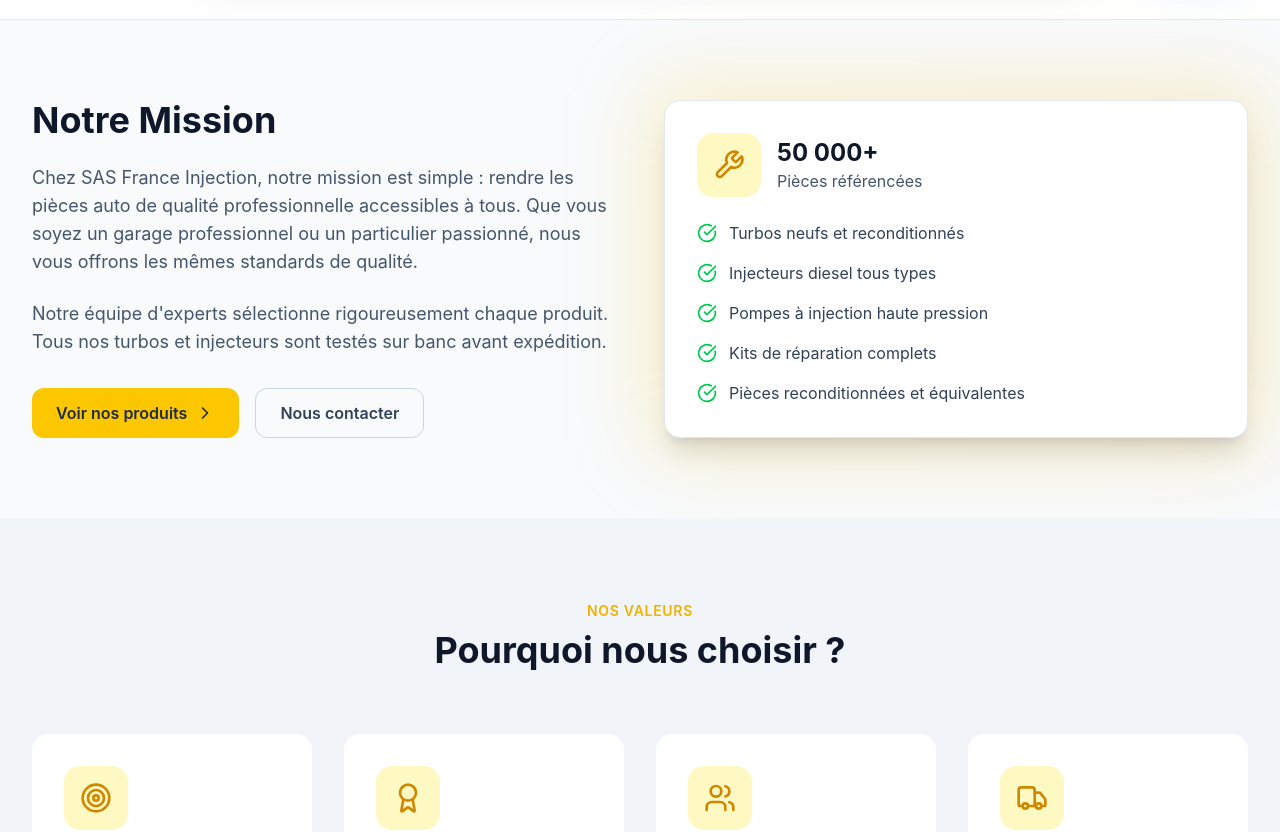
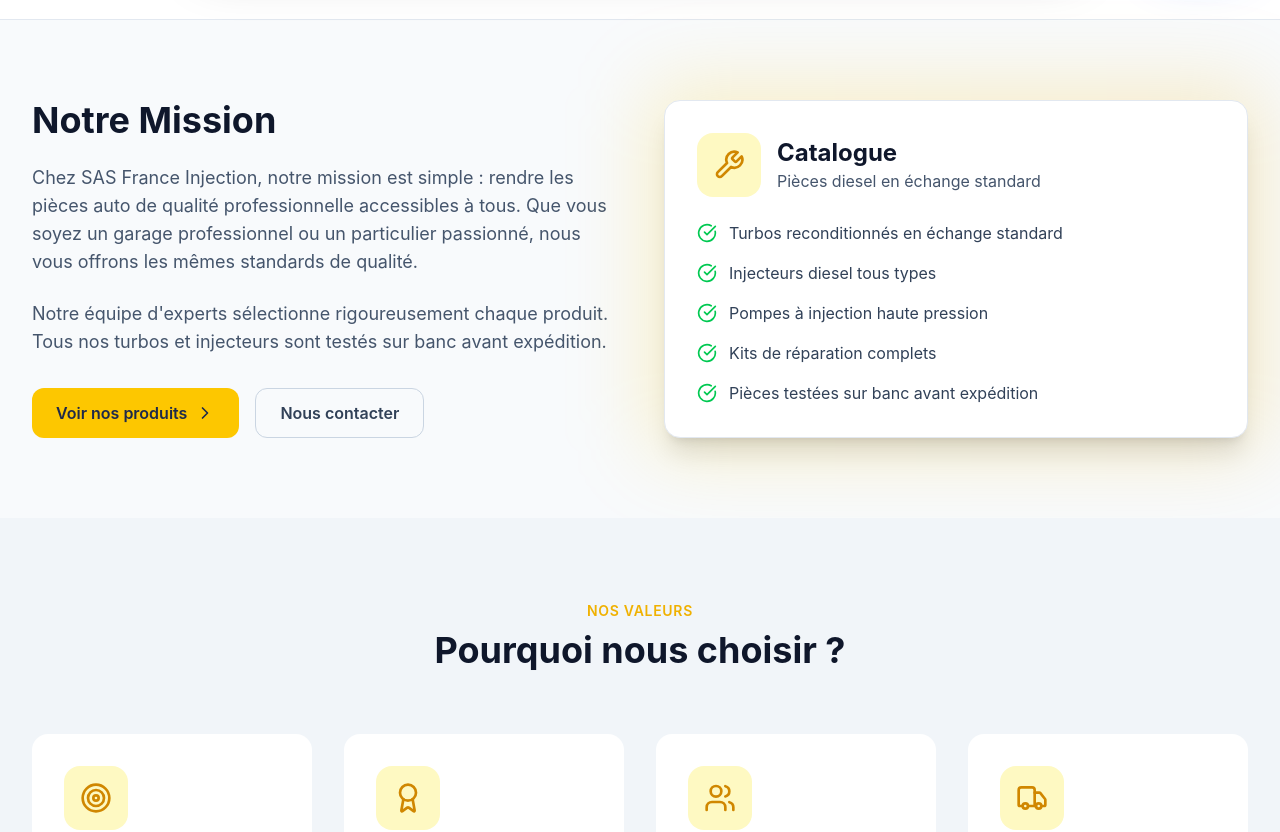
Before and after one commit to BigBonny/diesel-injecteurs, a Next.js app: page /apropos in a window 1280 px wide. Shown: the part 820-1652 px from the top of the page. Built offline with nearby package versions, Linux system fonts and the light colour scheme.

Commit message:
fix: remove all fake/unverifiable claims - remove 50 000+ pieces, 15 ans d'excellence, 100 ans d'experience, 25+ experts, 98% satisfaction, brand name claims, 'neuf' references, fix ChatWidget fake phone and stock count, update metadata authors to SAS France Injection

```diff
--- a/src/app/apropos/page.tsx
+++ b/src/app/apropos/page.tsx
@@ -71,8 +71,8 @@ export default function AboutPage() {
             </span>
           </h1>
           <p className="text-xl text-slate-300 max-w-3xl mx-auto">
-            Solution fiable et rapide pour votre moteur diesel avec nos injecteurs Bosch, Delphi, Siemens et Denso.
-            Qualité garantie et performance optimale.
+            Spécialiste de la pièce diesel en échange standard.
+            Turbos, injecteurs et pompes reconditionnés, testés et garantis.
           </p>
         </div>
       </section>
@@ -124,17 +124,17 @@ export default function AboutPage() {
                     <Wrench className="w-8 h-8 text-yellow-600" />
                   </div>
                   <div>
-                    <div className="text-2xl font-bold text-slate-900">50 000+</div>
-                    <div className="text-slate-600">Pièces référencées</div>
+                        <div className="text-2xl font-bold text-slate-900">Catalogue</div>
+                    <div className="text-slate-600">Pièces diesel en échange standard</div>
                   </div>
                 </div>
                 <div className="space-y-4">
                   {[
-                    'Turbos neufs et reconditionnés',
+                    'Turbos reconditionnés en échange standard',
                     'Injecteurs diesel tous types',
                     'Pompes à injection haute pression',
                     'Kits de réparation complets',
-                    'Pièces reconditionnées et équivalentes'
+                    'Pièces testées sur banc avant expédition'
                   ].map((item, i) => (
                     <div key={i} className="flex items-center gap-3">
                       <CheckCircle className="w-5 h-5 text-green-500 shrink-0" />
@@ -174,7 +174,7 @@ export default function AboutPage() {
         <div className="max-w-7xl mx-auto px-4 sm:px-6 lg:px-8">
           <div className="text-center mb-16">
             <span className="text-yellow-500 font-semibold text-sm uppercase tracking-wider">Notre histoire</span>
-            <h2 className="text-4xl font-bold text-slate-900 mt-2">15 ans d&apos;excellence</h2>
+            <h2 className="text-4xl font-bold text-slate-900 mt-2">Depuis 2019</h2>
           </div>
           <div className="relative">
             <div className="absolute left-1/2 -translate-x-1/2 h-full w-0.5 bg-yellow-300 hidden md:block" />
@@ -206,17 +206,17 @@ export default function AboutPage() {
                 Une équipe d&apos;<span className="text-yellow-400">experts passionnés</span>
               </h2>
               <p className="text-lg text-slate-400 mb-8">
-                Nos techniciens et ingénieurs cumulent plus de 100 ans d&apos;expérience combinée dans le diesel.
-                Chaque membre de l&apos;équipe partage une passion commune : vous offrir le meilleur service possible.
+                Notre équipe met son expertise du diesel au service de chaque client.
+                Chaque pièce est inspectée et testée avant expédition pour garantir sa fiabilité.
               </p>
               <div className="grid grid-cols-2 gap-6">
                 <div className="bg-white/5 backdrop-blur-sm rounded-xl p-6 border border-white/10">
-                  <div className="text-3xl font-bold text-yellow-400 mb-2">25+</div>
-                  <div className="text-slate-400">Experts techniques</div>
+                  <div className="text-3xl font-bold text-yellow-400 mb-2">2 ans</div>
+                  <div className="text-slate-400">Garantie produits</div>
                 </div>
                 <div className="bg-white/5 backdrop-blur-sm rounded-xl p-6 border border-white/10">
-                  <div className="text-3xl font-bold text-yellow-300 mb-2">98%</div>
-                  <div className="text-slate-400">Taux de satisfaction</div>
+                  <div className="text-3xl font-bold text-yellow-300 mb-2">Échange</div>
+                  <div className="text-slate-400">Standard reconditionné</div>
                 </div>
               </div>
             </div>
@@ -229,7 +229,7 @@ export default function AboutPage() {
               <div className="bg-white/10 backdrop-blur-sm rounded-2xl p-6 border border-white/20 mt-8">
                 <Shield className="w-10 h-10 text-green-400 mb-4" />
                 <h3 className="text-lg font-semibold mb-2">Garantie 2 ans</h3>
-                <p className="text-slate-400 text-sm">Sérénité totale avec notre garantie pièces et main d&apos;œuvre</p>
+                <p className="text-slate-400 text-sm">Sérénité totale avec notre garantie sur les défauts de fabrication</p>
               </div>
               <div className="bg-white/10 backdrop-blur-sm rounded-2xl p-6 border border-white/20">
                 <Clock className="w-10 h-10 text-blue-400 mb-4" />
--- a/src/app/layout.tsx
+++ b/src/app/layout.tsx
@@ -30,9 +30,9 @@ export const metadata: Metadata = {
   },
   description: "Spécialiste turbo, injecteur et pompe haute pression diesel reconditionnés. Échange standard, garantie 2 ans, livraison 24-48h, consigne remboursée.",
   keywords: ["turbo diesel", "injecteur diesel", "pompe haute pression", "échange standard", "turbo reconditionné", "injecteur Bosch", "pièces auto diesel", "CHRA", "consigne turbo"],
-  authors: [{ name: "Diesel Turbo Injection" }],
-  creator: "Diesel Turbo Injection",
-  publisher: "Diesel Turbo Injection",
+  authors: [{ name: "SAS France Injection" }],
+  creator: "SAS France Injection",
+  publisher: "SAS France Injection",
   metadataBase: new URL("https://diesel-turbo-injection.com"),
   icons: {
     icon: [
--- a/src/app/page.tsx
+++ b/src/app/page.tsx
@@ -94,7 +94,7 @@ function useScrollReveal<T extends HTMLElement>() {
 export default function Home() {
 
   const categories = [
-    { name: 'Turbos', icon: Zap, color: 'bg-blue-500', description: 'Turbos reconditionnés et neufs' },
+    { name: 'Turbos', icon: Zap, color: 'bg-blue-500', description: 'Turbos reconditionnés en échange standard' },
     { name: 'Injecteurs', icon: Wrench, color: 'bg-green-500', description: 'Injecteurs diesel haute qualité' },
     { name: 'Pompes', icon: Package, color: 'bg-purple-500', description: 'Pompes à injection' },
     { name: 'Kits', icon: Car, color: 'bg-orange-500', description: 'Kits de réparation complets' },
@@ -248,7 +248,7 @@ export default function Home() {
             <span className="text-yellow-500 font-bold text-sm uppercase tracking-[0.2em]">Injecteur échange standard & turbo pas cher</span>
             <h2 className="text-2xl md:text-4xl font-black text-slate-900 mt-3">Solution fiable et rapide pour votre moteur diesel</h2>
             <p className="text-slate-500 mt-4 max-w-3xl mx-auto">
-              Nos injecteurs Bosch, Delphi, Siemens et Denso. Qualité garantie et performance optimale.
+              Nos injecteurs et turbos reconditionnés en échange standard. Qualité garantie et performance optimale.
             </p>
           </div>
 
@@ -302,7 +302,7 @@ export default function Home() {
               <div className="w-12 h-12 bg-yellow-400 rounded-xl flex items-center justify-center mb-6">
                 <Star className="w-6 h-6 text-[#1e2a4a]" />
               </div>
-              <h3 className="text-xl font-bold text-white mb-6">Marques disponibles</h3>
+              <h3 className="text-xl font-bold text-white mb-6">Marques prises en charge</h3>
               <div className="grid grid-cols-2 gap-3">
                 {['Bosch', 'Delphi', 'Siemens', 'Denso'].map((brand) => (
                   <div key={brand} className="bg-white/10 rounded-xl p-3 text-center border border-white/10">
@@ -387,7 +387,7 @@ export default function Home() {
             {/* Connector line desktop */}
             <div className="hidden md:block absolute top-14 left-[calc(16.66%+1rem)] right-[calc(16.66%+1rem)] h-0.5 bg-linear-to-r from-yellow-400 to-blue-500 z-0" />
             {[
-              { step: '01', icon: Search, title: 'Trouvez votre pièce', desc: 'Recherchez par immatriculation, marque ou référence. Notre catalogue couvre 50 000+ références.' },
+              { step: '01', icon: Search, title: 'Trouvez votre pièce', desc: 'Recherchez par immatriculation, marque ou référence. Notre catalogue couvre un large choix de pièces diesel.' },
               { step: '02', icon: ShoppingCart, title: 'Commandez en ligne', desc: 'Paiement sécurisé, 3x sans frais. Vous recevez une confirmation immédiate par email ou SMS.' },
               { step: '03', icon: Package, title: 'Livraison express', desc: 'Expédié le jour même avant 14h. Emballé avec soin, suivi en temps réel. Livraison 24-48h.' },
             ].map(({ step, icon: Icon, title, desc }) => (
@@ -775,7 +775,7 @@ function FaqSection() {
   const faqs = [
     {
       q: 'Quelle est la différence entre une pièce neuve et reconditionnée ?',
-      a: 'Une pièce reconditionnée (échange standard) est une pièce usagée remise à neuf. Elle est démontée, nettoyée, les composants usés remplacés, puis testée sur banc. Le résultat est identique à une pièce neuve pour 30 à 60% moins cher.',
+      a: 'Une pièce reconditionnée (échange standard) est une pièce usagée remise à neuf. Elle est démontée, nettoyée, les composants usés remplacés, puis testée sur banc. Le résultat est une pièce fonctionnellement équivalente à une pièce neuve, à un prix plus avantageux.',
     },
     {
       q: 'Qu\'est-ce que la consigne et comment fonctionne-t-elle ?',
@@ -791,7 +791,7 @@ function FaqSection() {
     },
     {
       q: 'Quelle garantie avez-vous sur vos pièces ?',
-      a: 'Toutes nos pièces sont garanties 2 ans, qu\'elles soient neuves ou reconditionnées. En cas de défaillance, nous remplaçons ou remboursons la pièce sans frais. La garantie couvre les défauts de fabrication et de reconditionnement.',
+      a: 'Toutes nos pièces reconditionnées sont garanties 2 ans. En cas de défaillance, nous remplaçons ou remboursons la pièce sans frais. La garantie couvre les défauts de fabrication et de reconditionnement.',
     },
     {
       q: 'Puis-je payer en plusieurs fois ?',
--- a/src/components/ChatWidget.tsx
+++ b/src/components/ChatWidget.tsx
@@ -50,11 +50,11 @@ export default function ChatWidget() {
     const lowerText = userText.toLowerCase();
 
     if (lowerText.includes('turbo') || lowerText.includes('turbos')) {
-      return "🔧 Nous avons +5,000 turbos en stock ! Pour vous aider au mieux, pourriez-vous me donner :\n\n• La marque et modèle de votre véhicule\n• L'année de mise en circulation\n• La puissance du moteur\n\nOu appelez-nous au +33 1 23 45 67 89 pour une assistance immédiate.";
+      return "🔧 Nous avons un large choix de turbos reconditionnés ! Pour vous aider au mieux, pourriez-vous me donner :\n\n• La marque et modèle de votre véhicule\n• L'année de mise en circulation\n• La puissance du moteur\n\nOu appelez-nous au 01 72 51 76 65 pour une assistance immédiate.";
     }
 
     if (lowerText.includes('injecteur') || lowerText.includes('injecteurs') || lowerText.includes('prix')) {
-      return "💰 Nos injecteurs reconditionnés commencent à 79€ (garantie 2 ans incluses).\n\nLes prix varient selon :\n• La marque (Bosch, Delphi, Denso...)\n• Le type de moteur\n• Échange standard ou neuf\n\nConsultez notre catalogue ou demandez un devis personnalisé !";
+      return "💰 Nos injecteurs reconditionnés commencent à 79€ (garantie 2 ans incluse).\n\nLes prix varient selon :\n• La marque du véhicule\n• Le type de moteur\n• Échange standard (reconditionné)\n\nConsultez notre catalogue ou demandez un devis personnalisé !";
     }
 
     if (lowerText.includes('livraison') || lowerText.includes('délai') || lowerText.includes('expédition')) {
--- a/src/components/Footer.tsx
+++ b/src/components/Footer.tsx
@@ -101,8 +101,8 @@ export default function Footer() {
               </div>
 
               <p className="text-gray-400 text-sm leading-relaxed mb-4 max-w-sm">
-                Les experts du turbo reconditionné. Solution fiable et rapide
-                pour votre moteur diesel avec injecteurs Bosch, Delphi, Siemens et Denso.
+                Spécialiste de la pièce diesel en échange standard. Turbos, injecteurs
+                et pompes reconditionnés, testés et garantis 2 ans.
               </p>
               <div className="text-gray-500 text-xs space-y-1 mb-6">
                 <p>SAS France Injection — SIRET 848 214 359 00012</p>
--- a/src/components/TurboHero.tsx
+++ b/src/components/TurboHero.tsx
@@ -242,7 +242,7 @@ export default function TurboHero() {
                 {productCount !== null ? (
                   <><span className="text-yellow-400 font-semibold">{productCount.toLocaleString('fr-FR')} références</span> disponibles · Livraison 24-48h</>
                 ) : (
-                  <>Plus de <span className="text-yellow-400 font-semibold">50 000 références</span> disponibles · Livraison 24-48h</>
+                  <>Large choix de <span className="text-yellow-400 font-semibold">pièces diesel</span> disponibles · Livraison 24-48h</>
                 )}
               </p>
             </div>
@@ -254,7 +254,7 @@ export default function TurboHero() {
       <div className="relative z-10 border-t border-white/10 bg-white/5 backdrop-blur-sm">
         <div className="max-w-7xl mx-auto px-5 sm:px-8 py-5 grid grid-cols-2 sm:grid-cols-4 gap-4 text-center">
           {[
-            { value: '50 000+', label: 'Pièces en stock' },
+            { value: productCount !== null ? productCount.toLocaleString('fr-FR') : 'Catalogue', label: 'Pièces diesel' },
             { value: '2 ans', label: 'Garantie produits' },
             { value: '24-48h', label: 'Livraison express' },
             { value: '3×', label: 'Paiement sans frais' },
```
